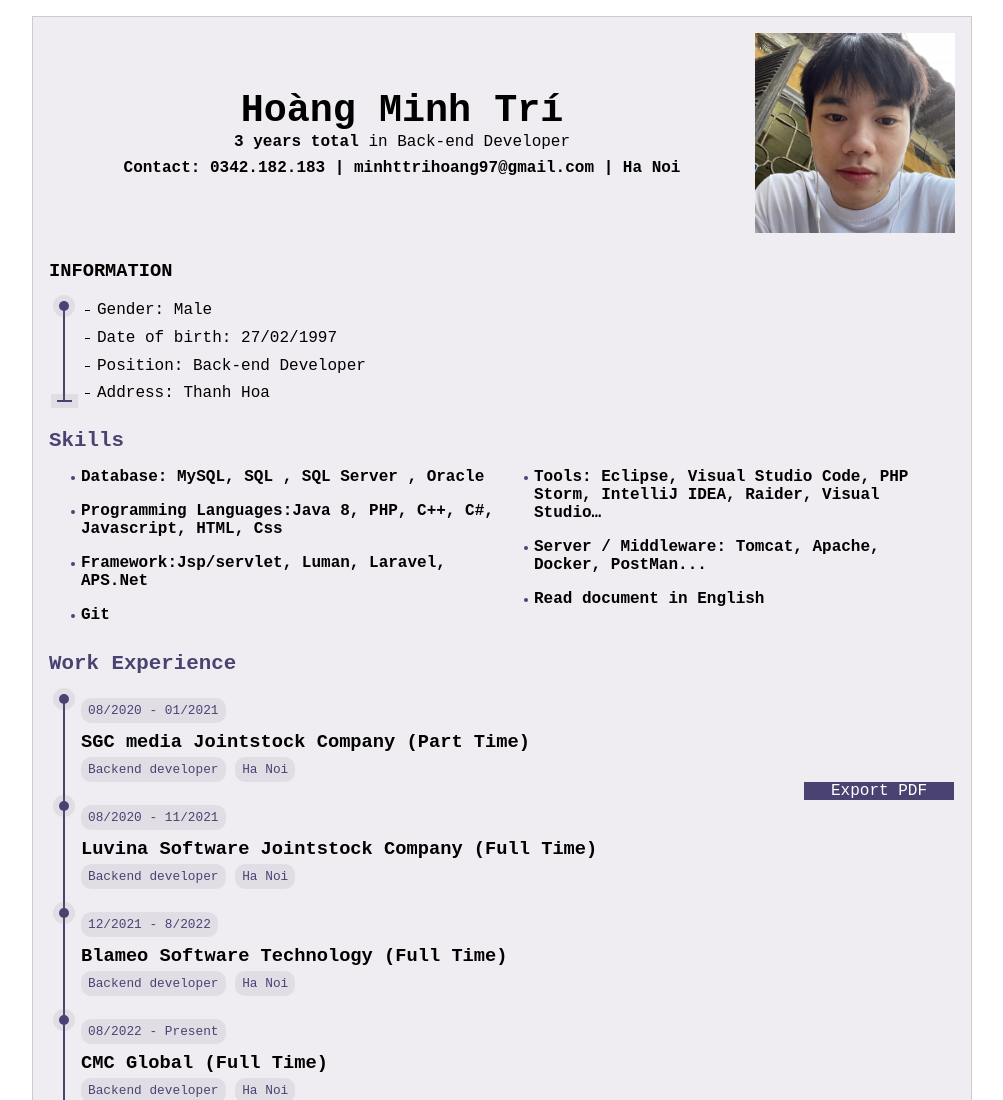
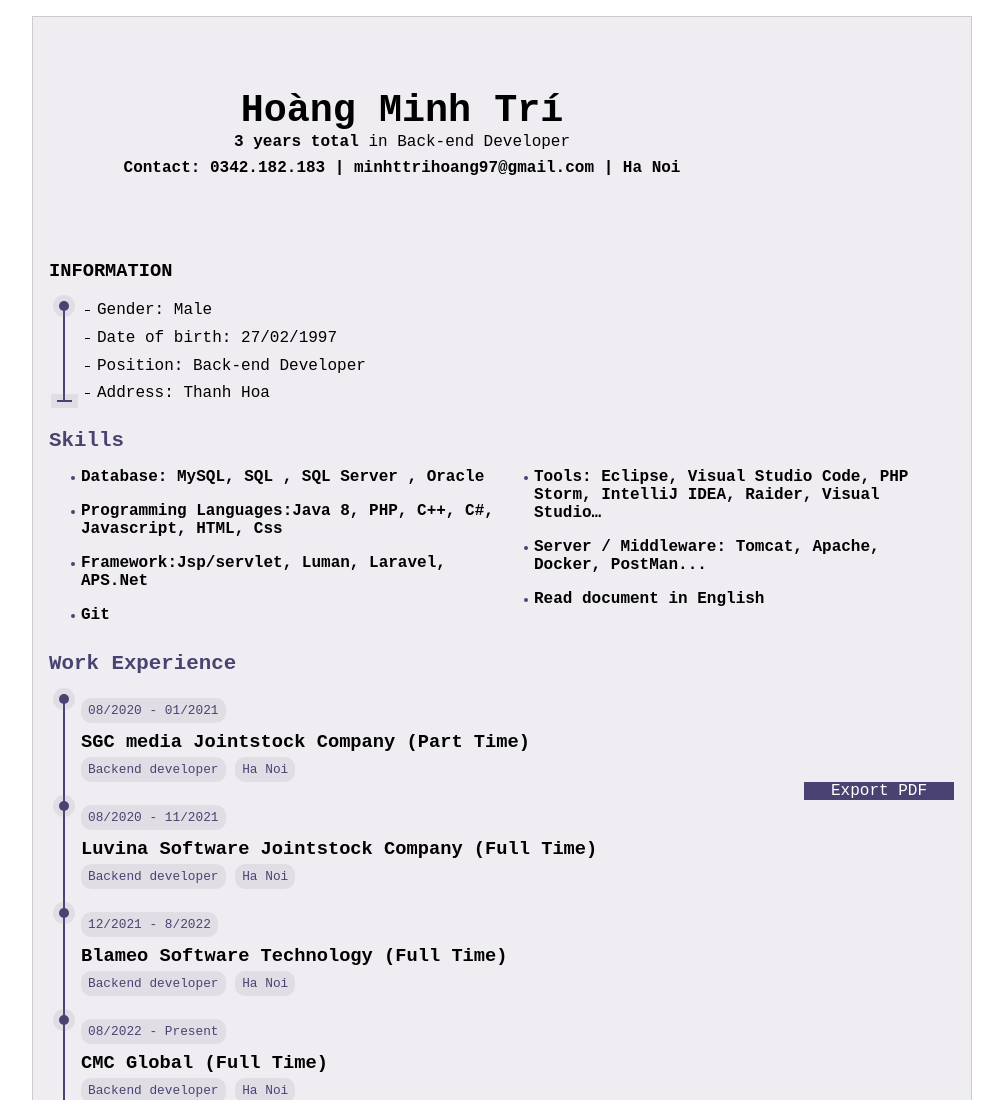
Before and after one commit to minhtri2702/minhtri2702.github.io, a plain HTML site: page index.html in a window 1280 px wide. Shown: the top 1100 px of the page, without its empty margins (138-1141 px from the left). Drawn offline with Linux system fonts and the light colour scheme.

Commit message:
Update index.html

```diff
--- a/index.html
+++ b/index.html
@@ -22,7 +22,7 @@
           </div>
         </div>
         <div class="cv_ava">
-        <img src="imgs/avatar.jpg" alt="Hoang Minh Tri">
+       <!--   <img src="imgs/avatar.jpg" alt="Hoang Minh Tri">  -->
         </div>
       </div>
       <div class="cv_cont">
```
